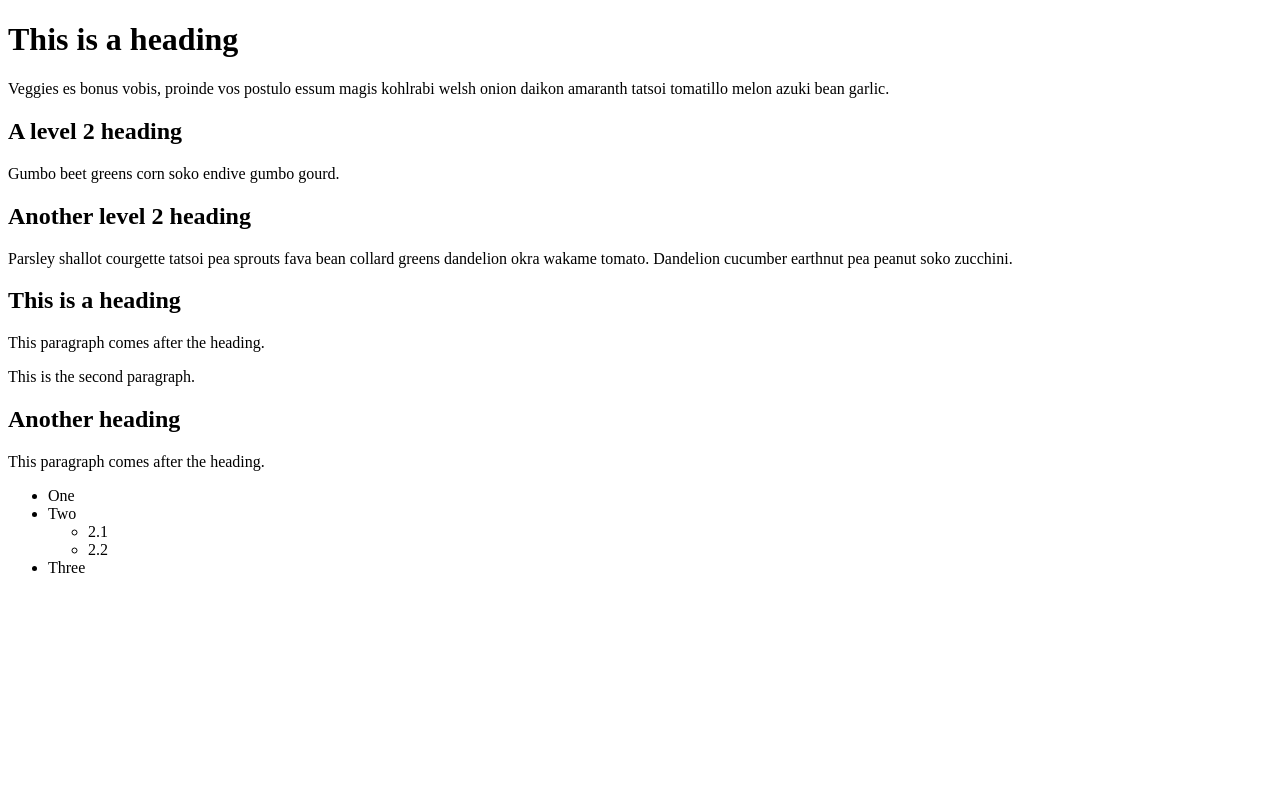
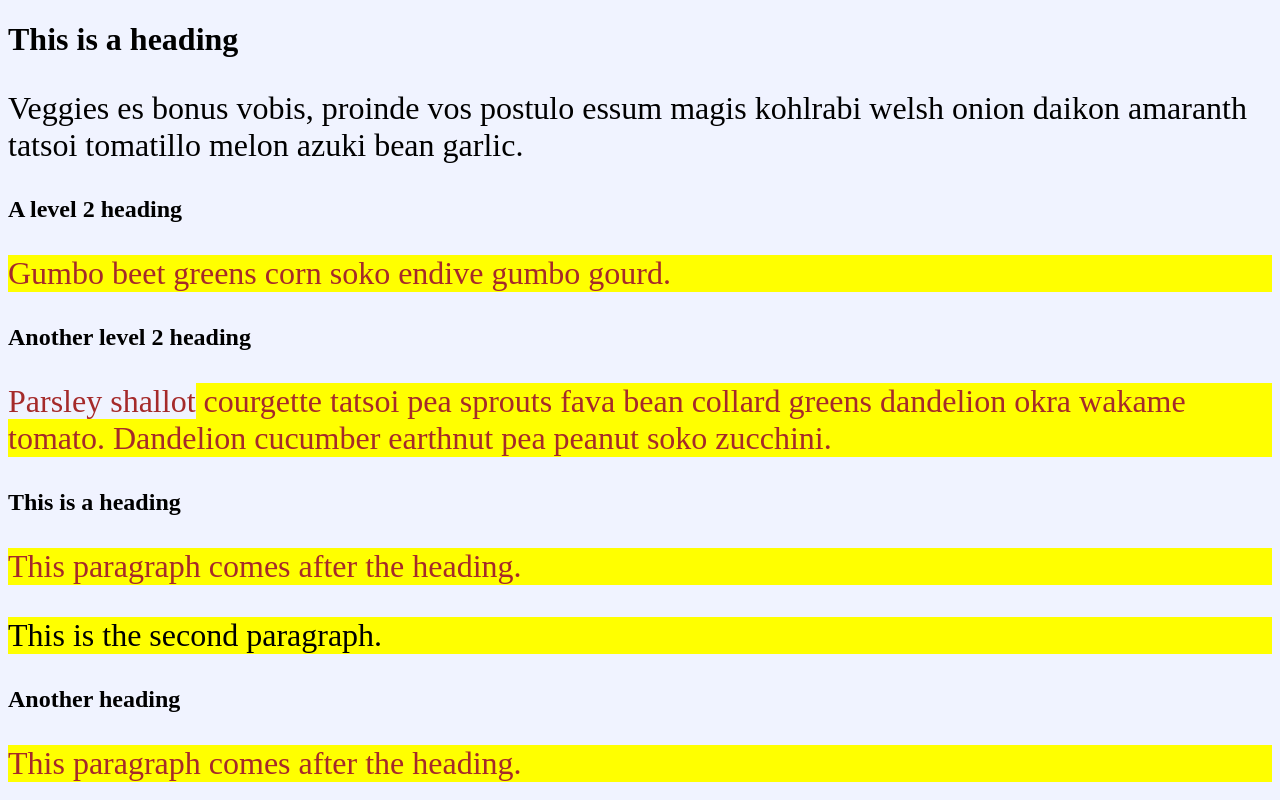
Before and after one commit to annakhoptyan004/css.selectors, a plain HTML site: page index.html in a window 1280 px wide. Shown: the top 800 px of the page. Drawn offline with Linux system fonts and the light colour scheme; files that its build step writes are made by us from their sources.

Commit message:
Update index.html

```diff
--- a/index.html
+++ b/index.html
@@ -5,7 +5,7 @@
     <meta http-equiv="X-UA-Compatible" content="IE=edge" />
     <meta name="viewport" content="width=device-width, initial-scale=1.0" />
     <title>Document</title>
-    <link rel="stylesheet" type="text/css" href="style.css" />
+    <link rel="stylesheet" type="text/css" href="./css/styles.css" />
     <!-- <style>
       * {
         background-color: rgb(6, 46, 205);
```
